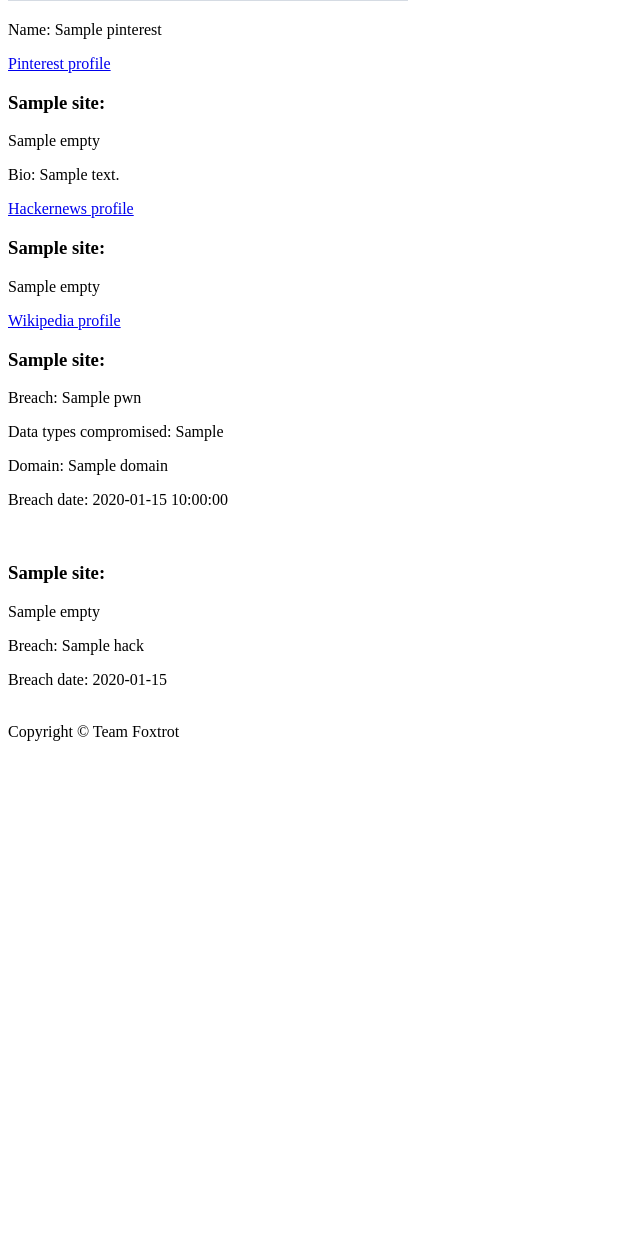
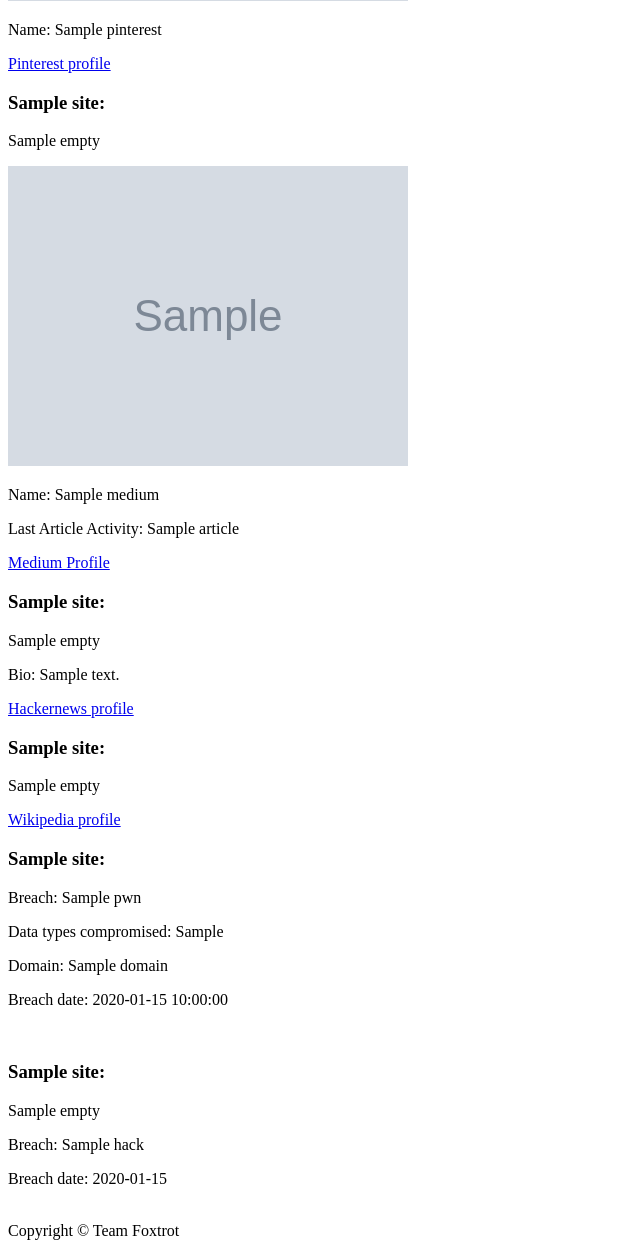
Before and after one commit to famavott/osint-scraper, a Python web app: template osint_scraper/templates/results.jinja2 in a window 1280 px wide. Shown: the part 4296-5544 px from the top of the page, without its empty margins (0-640 px from the left). Before the commit the page ends 5037 px from the top, so only its background shows below. Run offline with Jinja, Linux system fonts and the light colour scheme; the template is opened without the code that fills it: most values are stand-ins (such as "Sample title", 1, 10 or a date in 2020); grey boxes marked "Sample" are stand-in pictures.

Commit message:
Added medium to recon and handler. Adjusted title.

```diff
--- a/osint_scraper/templates/home.jinja2
+++ b/osint_scraper/templates/home.jinja2
@@ -13,7 +13,7 @@
     <div class="progress" style="display: none"></div>
     <div class="main_page">
         <header id="header" class="">
-            <h1 class="stencil">FOXTROT</h1>
+            <h1 class="stencil">Social Recon</h1>
         </header><!-- /header -->
         <div id='grey_box'>
             <content>
--- a/osint_scraper/templates/results.jinja2
+++ b/osint_scraper/templates/results.jinja2
@@ -197,6 +197,22 @@
         {% endif %}
 
 
+        {% if medium %}
+        <div class='info_block'>
+        <h3 class='site_name'>{{ medium.site }}:</h3>
+        {% if medium.empty %}
+            <p>{{ medium.empty }}</p>
+        {% endif %}
+        {% if medium.avatar %}
+            <img src="{{ medium.avatar }}">
+            <p><span class='bold'>Name:</span> {{ medium.name }}</p>
+            <p><span class='bold'>Last Article Activity:</span> {{medium.article}}
+            <p><a href="{{ medium.url }}">Medium Profile</a></p>
+        {% endif %}
+        </div>
+        {% endif %}
+
+
         {% if hacker %}
         <div class='info_block'>
         <h3 class='site_name'>{{ hacker.site }}:</h3>
```
Also changed, not shown: osint_scraper/scripts/recon.py (+21 -0 lines), osint_scraper/scripts/recon_handler.py (+5 -2 lines).
